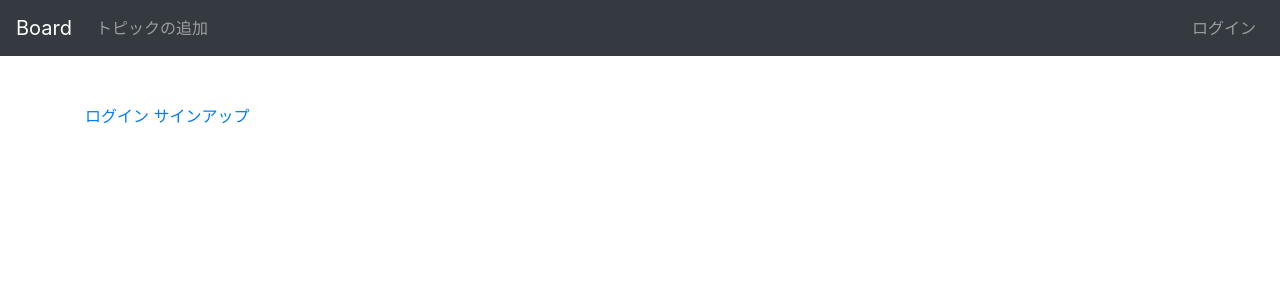
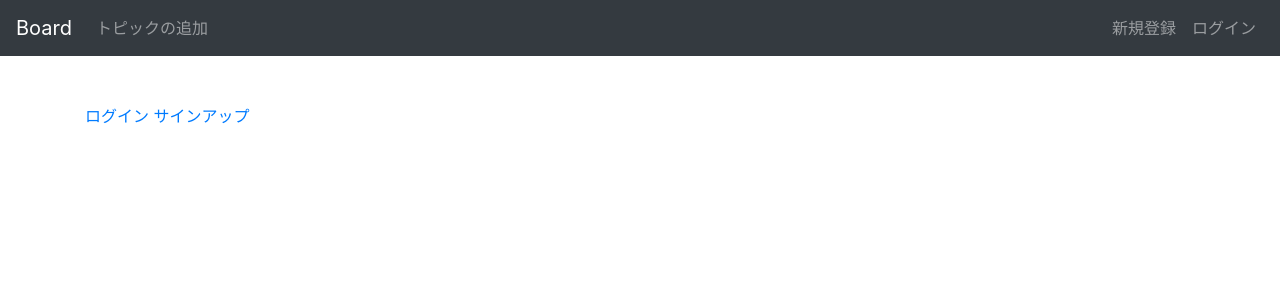
Before and after one commit to yuki-tamaribuchi/board_project, a Django app: template account/templates/account/accountmanage.html in a window 1280 px wide. Shown: the top 300 px of the page. Run offline with Django 3.2, Linux system fonts and the light colour scheme; the template is opened without the code that fills it, so the values that code supplies are empty; some libraries are stand-ins or nearby versions.

Commit message:
新規登録リンクの追加

```diff
--- a/templates/base.html
+++ b/templates/base.html
@@ -19,12 +19,15 @@
         <li class="nav-item">
             {% if user.id %}
             <a class="nav-link" href="{% url 'account:detail' user.username %}">ログイン中:{{user.username}}</a>
+            {% else %}
+            <a class="nav-link" href="{% url 'account:signup' %}">新規登録</a>
             {% endif %}
         </li>
         <li class="nav-item">
             {% if user.id %}
             <a class="nav-link" href="{% url 'account:manage' %}">アカウント管理</a>
             {% else %}
+
             <a class="nav-link" href="{% url 'account:login' %}">ログイン</a>
             {% endif %}
 
```
